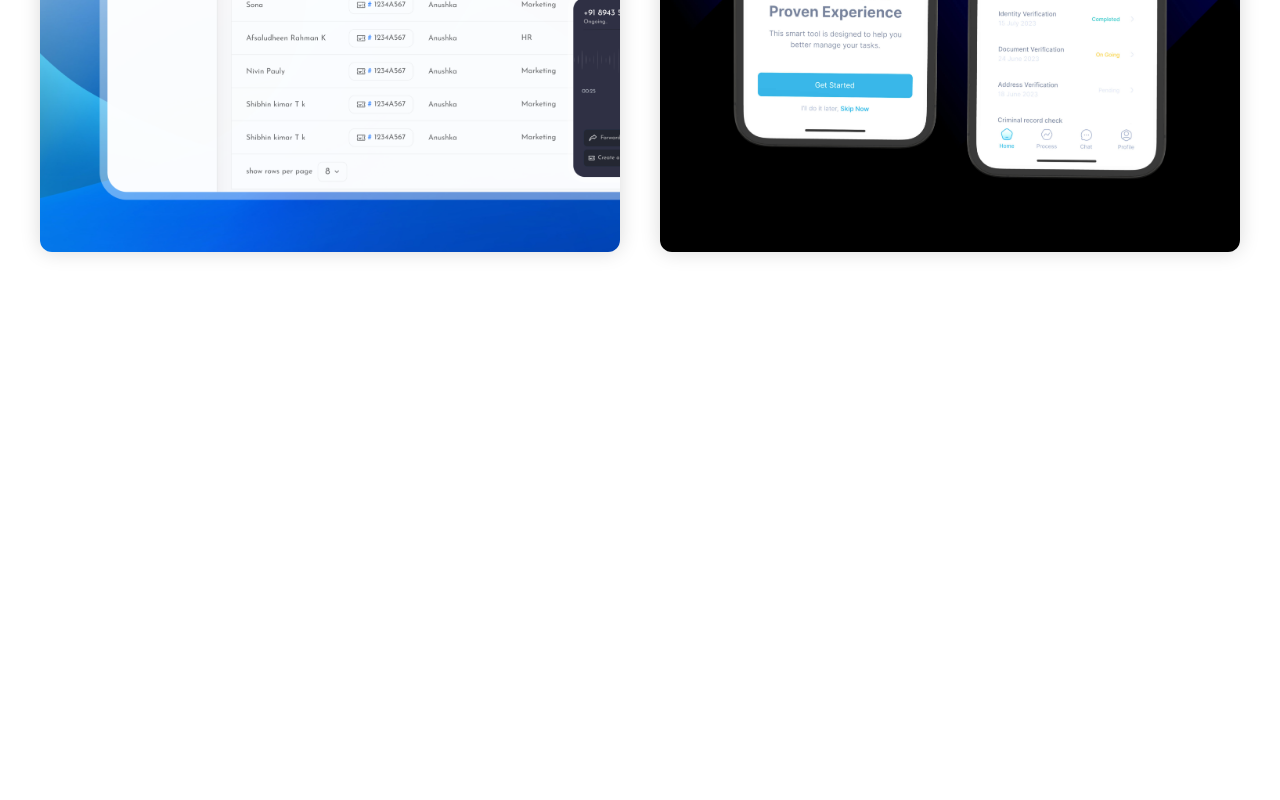
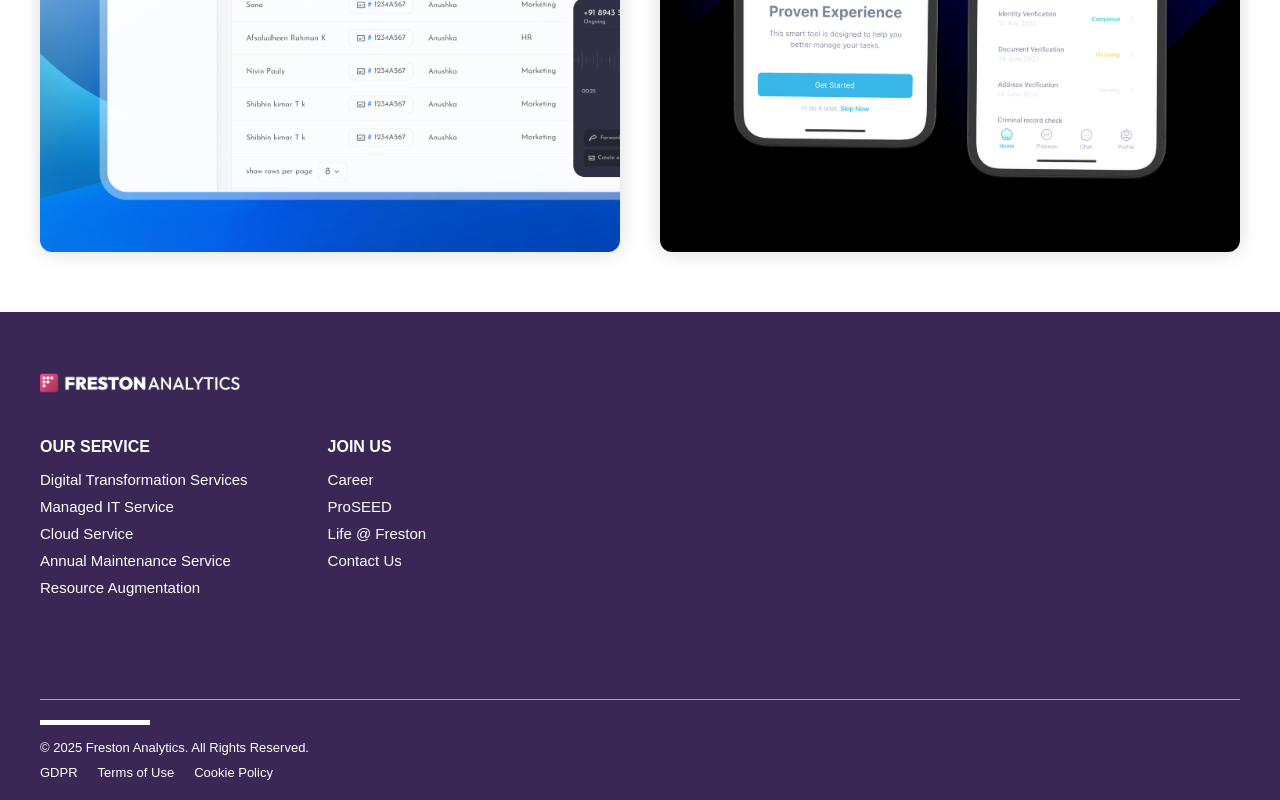
Before and after one commit to Aliyanawal/webpage-clone, a plain HTML site: page products.html in a window 1280 px wide. Shown: the part 1188-1988 px from the top of the page. Before the commit the page ends 1500 px from the top, so only its background shows below. Drawn offline with Linux system fonts and the light colour scheme.

Commit message:
added more contents

```diff
--- a/products.html
+++ b/products.html
@@ -189,21 +189,113 @@ header img{
   align-items: center;
 }
 
+.footer {
+  background-color: #3a2755;
+  color: #ffffff;
+  padding: 60px 40px 20px;
+  font-family: 'Poppins', sans-serif;
+}
+
+.footer-container {
+  max-width: 1300px;
+  margin: auto;
+}
+
+.footer-logo img {
+  width: 200px;
+  margin-bottom: 40px;
+}
+
+.footer-columns {
+  display: flex;
+  justify-content: flex-start;
+  gap: 80px;
+  margin-bottom: 40px;
+  flex-wrap: wrap;
+}
+
+.footer-column h4 {
+  font-size: 16px;
+  font-weight: 600;
+  margin-bottom: 15px;
+}
+
+.footer-column ul {
+  list-style: none;
+  padding: 0;
+}
+
+.footer-column ul li {
+  margin-bottom: 10px;
+  font-size: 15px;
+  cursor: pointer;
+}
+
+.footer-column ul li:hover {
+  text-decoration: underline;
+}
+
+.footer-social {
+  margin-bottom: 30px;
+}
+
+.footer-social a {
+  margin-right: 20px;
+  color: #ffffff;
+  font-size: 20px;
+  transition: color 0.3s ease;
+}
+
+.footer-social a:hover {
+  color: #ff6600;
+}
+
+.footer-bottom {
+  border-top: 1px solid #aaa;
+  padding-top: 20px;
+  font-size: 13px;
+}
+
+.footer-line {
+  width: 110px;
+  height: 5px;
+  background-color: #fff;
+  margin-bottom: 15px;
+}
+
+.footer-bottom p {
+  margin-bottom: 10px;
+}
+
+.footer-links {
+  display: flex;
+  gap: 20px;
+  font-size: 13px;
+}
+
+.footer-links a {
+  color: #fff;
+  text-decoration: none;
+}
+
+.footer-links a:hover {
+  text-decoration: underline;
+}
 </style>
 </head>
 <body>
   <!-- Navbar -->
   <header class="navbar">
     <div class="logo">
-      <img src="logo.png" alt="Freston Analytics Logo" />
+       <div class="logo"><a href="./index.html"><img src="./logo.png"></a></div>
 
     </div>
     <nav class="nav-links">
       <a href="#">WHO WE ARE</a>
-      <a href="#">SERVICES</a>
+      <a href="./services.html">SERVICES</a>
       <a href="#">PRODUCTS</a>
       <a href="#">INDUSTRIES</a>
-      <a href="#">LET'S CONNECT</a>
+      <a href="./contact.html">LET'S CONNECT</a>
     </nav>
   </header>
 
@@ -226,6 +318,57 @@ header img{
     </div>
   </div>
 </section>
+<footer class="footer">
+  <div class="footer-container">
+    <!-- Logo -->
+    <div class="footer-logo">
+      <img src="logo.png" alt="Freston Analytics Logo" />
+    </div>
+
+    <!-- Footer Columns -->
+    <div class="footer-columns">
+      <div class="footer-column">
+        <h4>OUR SERVICE</h4>
+        <ul>
+          <li>Digital Transformation Services</li>
+          <li>Managed IT Service</li>
+          <li>Cloud Service</li>
+          <li>Annual Maintenance Service</li>
+          <li>Resource Augmentation</li>
+        </ul>
+      </div>
+
+      <div class="footer-column">
+        <h4>JOIN US</h4>
+        <ul>
+          <li>Career</li>
+          <li>ProSEED</li>
+          <li>Life @ Freston</li>
+          <li>Contact Us</li>
+        </ul>
+      </div>
+    </div>
+
+    <!-- Social Icons -->
+    <div class="footer-social">
+      <a href="#"><i class="fab fa-instagram"></i></a>
+      <a href="#"><i class="fab fa-linkedin-in"></i></a>
+      <a href="#"><i class="fab fa-facebook-f"></i></a>
+      <a href="#"><i class="fab fa-x-twitter"></i></a>
+    </div>
+
+    <!-- Bottom Line -->
+    <div class="footer-bottom">
+      <div class="footer-line"></div>
+      <p>© 2025 Freston Analytics. All Rights Reserved.</p>
+      <div class="footer-links">
+        <a href="#">GDPR</a>
+        <a href="#">Terms of Use</a>
+        <a href="#">Cookie Policy</a>
+      </div>
+    </div>
+  </div>
+</footer>
 
 </body>
 </html>
--- a/style.css
+++ b/style.css
@@ -244,7 +244,7 @@ nav ul li a:hover {
   background: orangered;
 }
 
-/* Footer Styling */
+/* Footer Styling
 .footer {
   background-color: #3a2755;
   color: #ffffff;
@@ -336,4 +336,114 @@ nav ul li a:hover {
 
 .footer-links a:hover {
   text-decoration: underline;
+}*/
+.freston-footer {
+  background-color: #382349;
+  color: white;
+  font-family: 'Poppins', sans-serif;
+  padding: 60px 40px 20px;
 }
+
+.footer-top {
+  display: flex;
+  justify-content: space-between;
+  flex-wrap: wrap;
+  align-items: flex-start;
+}
+
+.footer-left {
+  flex: 1;
+}
+
+.footer-logo {
+  width: 250px;
+  max-width: 100%;
+}
+
+.footer-right {
+  display: flex;
+  justify-content: flex-start;
+  gap: 80px;
+  flex-wrap: wrap;
+}
+
+.footer-column h4 {
+  font-size: 16px;
+  font-weight: 600;
+  margin-bottom: 15px;
+}
+
+.footer-column ul {
+  list-style: none;
+  padding: 0;
+  margin: 0;
+}
+
+.footer-column li {
+  margin-bottom: 10px;
+  font-size: 15px;
+  cursor: pointer;
+}
+
+.footer-column li:hover {
+  text-decoration: underline;
+}
+
+.footer-divider {
+  margin-top: 60px;
+  margin-bottom: 20px;
+}
+
+.divider-line {
+  width: 120px;
+  height: 6px;
+  background-color: white;
+}
+
+.footer-bottom {
+  display: flex;
+  flex-direction: column;
+  align-items: flex-start;
+  font-size: 14px;
+  gap: 15px;
+}
+
+.footer-bottom p {
+  margin: 0;
+}
+
+.footer-social {
+  margin-top: 10px;
+}
+
+.footer-social a {
+  margin-right: 20px;
+  color: white;
+  font-size: 20px;
+  text-decoration: none;
+  transition: color 0.3s ease;
+}
+
+.footer-social a:hover {
+  color: #ff9900;
+}
+
+.footer-links {
+  display: flex;
+  gap: 15px;
+  flex-wrap: wrap;
+  font-size: 14px;
+}
+
+.footer-links a {
+  color: white;
+  text-decoration: none;
+}
+
+.footer-links a:hover {
+  text-decoration: underline;
+}
+
+.footer-links span {
+  color: white;
+}
```
Also changed, not shown: index.html (+22 -24 lines).
